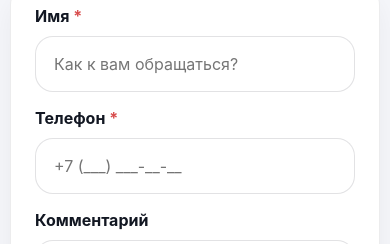
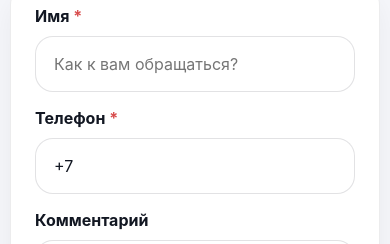
Before and after one commit to RERERE5243/Ignatenko, a React (Vite) app: page /paving in a window 390 px wide. Shown: the part 4727-4971 px from the top of the page. Built offline with nearby package versions, Linux system fonts and the light colour scheme.

Commit message:
Prefill +7 in phone field

```diff
--- a/src/components/forms/LeadForm.jsx
+++ b/src/components/forms/LeadForm.jsx
@@ -1,9 +1,8 @@
 import { useMemo, useState } from 'react'
-import Container from '../Container'
 
-const initialFromFields = (fields) =>
+const getInitialFormValues = (fields) =>
   fields.reduce((acc, field) => {
-    acc[field.name] = ''
+    acc[field.name] = field.name === 'phone' ? '+7' : ''
     return acc
   }, {})
 
@@ -15,7 +14,7 @@ export default function LeadForm({
   successMessage,
   theme,
 }) {
-  const [formData, setFormData] = useState(() => initialFromFields(fields))
+  const [formData, setFormData] = useState(() => getInitialFormValues(fields))
   const [errors, setErrors] = useState({})
   const [isSubmitting, setIsSubmitting] = useState(false)
   const [isSuccess, setIsSuccess] = useState(false)
@@ -27,15 +26,15 @@ export default function LeadForm({
     const nextErrors = {}
 
     fields.forEach((field) => {
-      const value = formData[field.name].trim()
+      const value = (formData[field.name] || '').trim()
 
       if (requiredSet.has(field.name) && !value) {
         nextErrors[field.name] = 'Заполните поле'
       }
 
-      if (field.name === 'phone' && value) {
+      if (field.name === 'phone') {
         const digits = value.replace(/\D/g, '')
-        if (digits.length < 10) {
+        if (digits.length < 11) {
           nextErrors[field.name] = 'Укажите корректный телефон'
         }
       }
@@ -46,6 +45,22 @@ export default function LeadForm({
 
   const handleChange = (event) => {
     const { name, value } = event.target
+
+    if (name === 'phone') {
+      let digits = value.replace(/\D/g, '')
+
+      if (digits.startsWith('7') || digits.startsWith('8')) {
+        digits = digits.slice(1)
+      }
+
+      const nextValue = '+7' + digits
+
+      setFormData((prev) => ({ ...prev, [name]: nextValue }))
+      setErrors((prev) => ({ ...prev, [name]: '' }))
+      setSubmitError('')
+      return
+    }
+
     setFormData((prev) => ({ ...prev, [name]: value }))
     setErrors((prev) => ({ ...prev, [name]: '' }))
     setSubmitError('')
@@ -55,7 +70,6 @@ export default function LeadForm({
     event.preventDefault()
 
     const nextErrors = validate()
-
     if (Object.keys(nextErrors).length) {
       setErrors(nextErrors)
       return
@@ -67,9 +81,7 @@ export default function LeadForm({
     try {
       const response = await fetch('/api/lead', {
         method: 'POST',
-        headers: {
-          'Content-Type': 'application/json',
-        },
+        headers: { 'Content-Type': 'application/json' },
         body: JSON.stringify({
           service: theme,
           page: window.location.pathname,
@@ -84,7 +96,7 @@ export default function LeadForm({
       }
 
       setIsSuccess(true)
-      setFormData(initialFromFields(fields))
+      setFormData(getInitialFormValues(fields))
       setErrors({})
     } catch (error) {
       setSubmitError(error.message || 'Ошибка отправки')
@@ -95,7 +107,7 @@ export default function LeadForm({
 
   return (
     <section className="section" id="form">
-      <Container>
+      <div className="container">
         <div className="form-layout">
           <div className="form-copy">
             <div className={`section-badge ${theme}`}>Заявка</div>
@@ -114,7 +126,10 @@ export default function LeadForm({
               <div className="success-box">
                 <strong>{successMessage}</strong>
                 <p>Мы получили вашу заявку и скоро свяжемся для уточнения деталей.</p>
-                <button className={`btn btn-accent ${theme}`} onClick={() => setIsSuccess(false)}>
+                <button
+                  className={`btn btn-accent ${theme}`}
+                  onClick={() => setIsSuccess(false)}
+                >
                   Отправить ещё одну заявку
                 </button>
               </div>
@@ -146,7 +161,7 @@ export default function LeadForm({
                           id={field.name}
                           name={field.name}
                           type={field.type}
-                          placeholder={field.placeholder}
+                          placeholder={field.name === 'phone' ? '' : field.placeholder}
                           value={formData[field.name]}
                           onChange={handleChange}
                           className={hasError ? 'input error' : 'input'}
@@ -160,14 +175,18 @@ export default function LeadForm({
 
                 {submitError ? <small className="error-text">{submitError}</small> : null}
 
-                <button className={`btn btn-accent full ${theme}`} type="submit" disabled={isSubmitting}>
+                <button
+                  className={`btn btn-accent full ${theme}`}
+                  type="submit"
+                  disabled={isSubmitting}
+                >
                   {isSubmitting ? 'Отправка...' : 'Оставить заявку'}
                 </button>
               </form>
             )}
           </div>
         </div>
-      </Container>
+      </div>
     </section>
   )
 }
```
